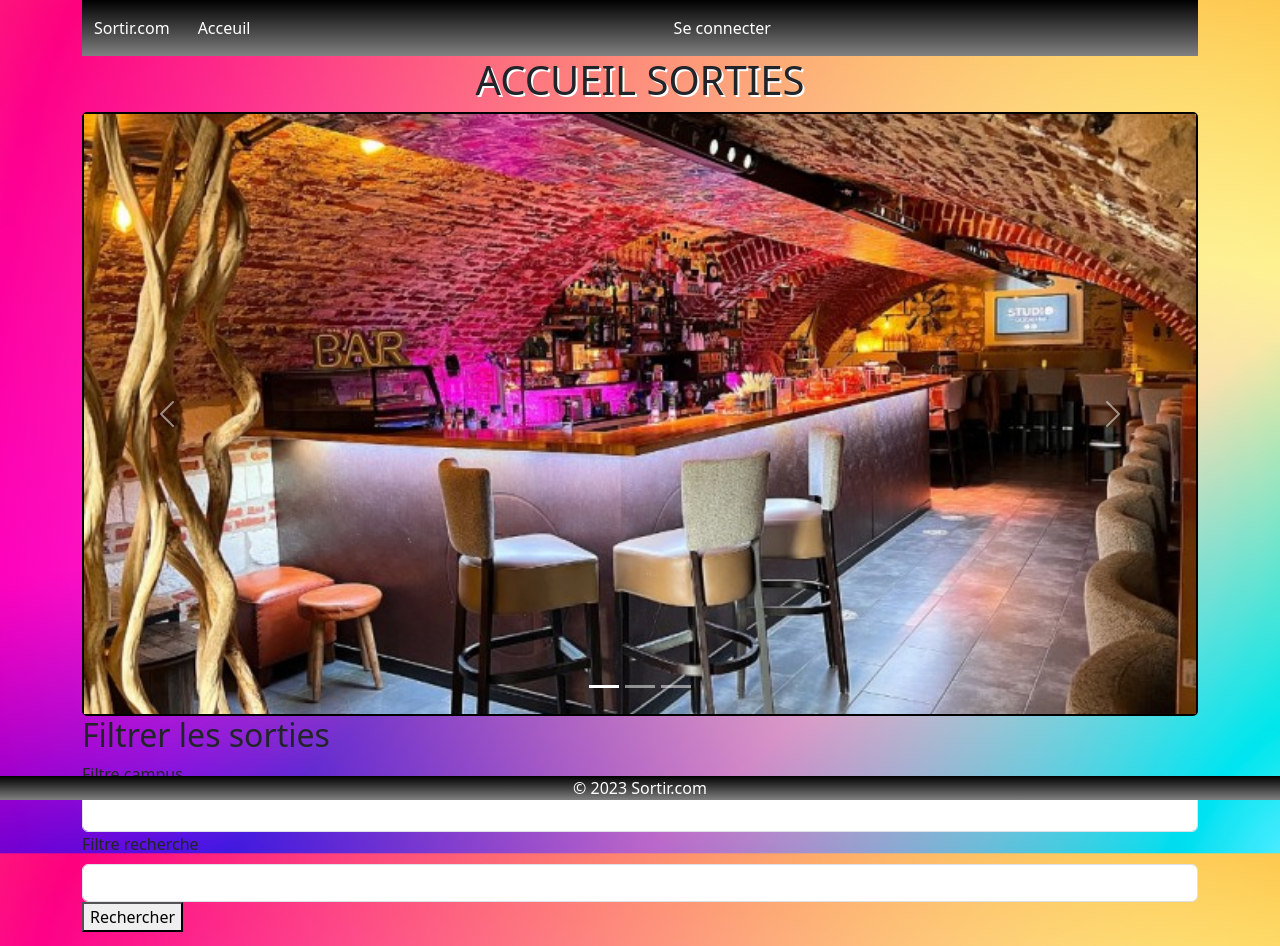
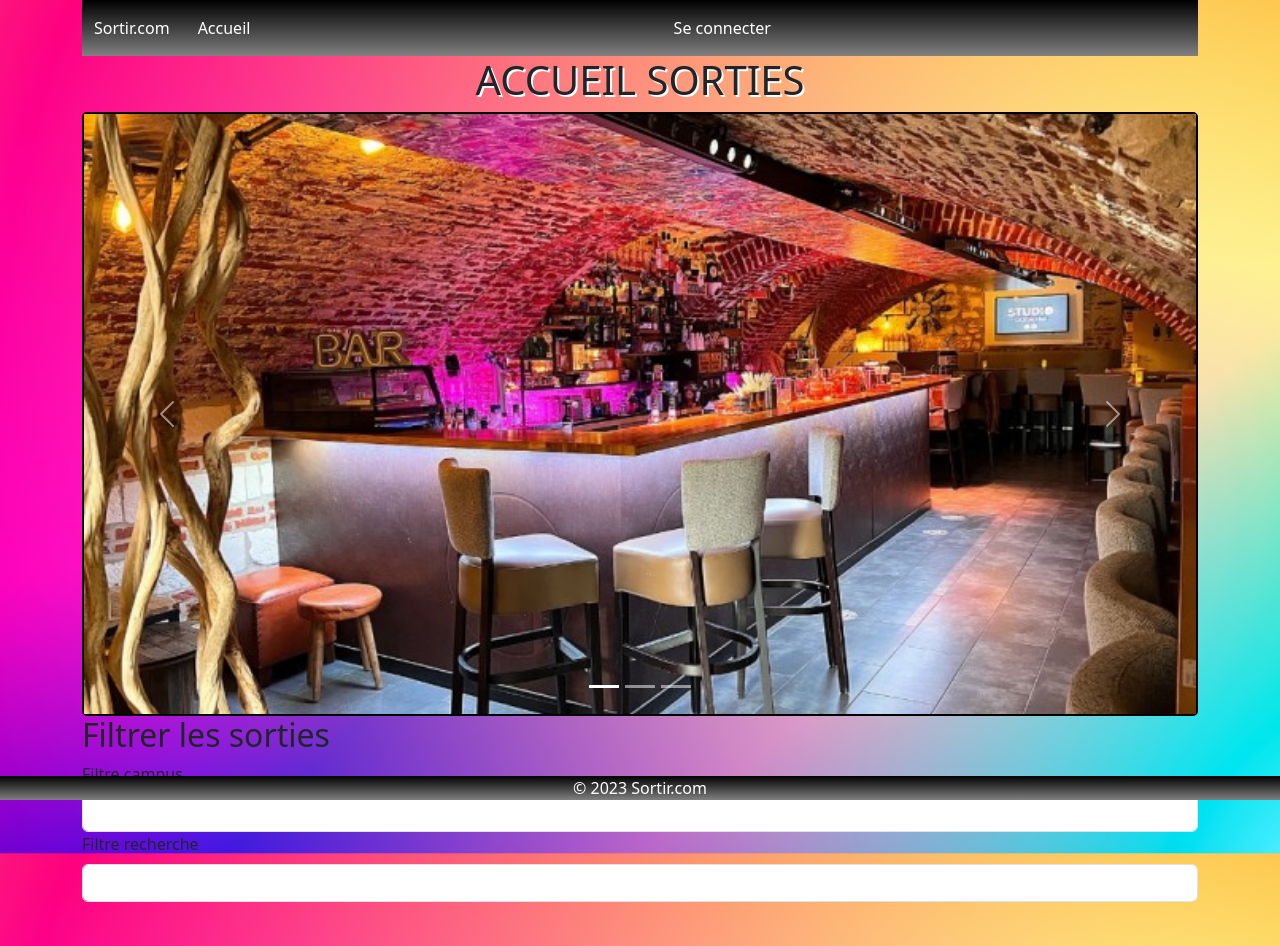
Before and after one commit to EmmanuelClolus1/ProjetSortir, a Symfony app: template templates/main/home.html.twig in a window 1280 px wide. Shown: the top 946 px of the page. Run offline with Twig, Linux system fonts and the light colour scheme; the template is opened without the code that fills it, so the values that code supplies are empty; form fields are guessed from the names that the template uses; some libraries are stand-ins or nearby versions.

Commit message:
home & nav maj

```diff
--- a/src/Repository/SortieRepository.php
+++ b/src/Repository/SortieRepository.php
@@ -40,7 +40,7 @@ class SortieRepository extends ServiceEntityRepository
                 ->setParameter('campus', $filterModel->getFiltreCampus());
         }
         if ($filterModel->getFiltreRecherche()) {
-            $recherche = $filterModel->getFiltreRecherche(); // Get the search value from the filter model
+            $recherche = $filterModel->getFiltreRecherche();
 
             $qb->andWhere('s.nom LIKE :nom')
                 ->setParameter('nom', '%' . $recherche . '%');
--- a/templates/_navbar.html.twig
+++ b/templates/_navbar.html.twig
@@ -7,7 +7,7 @@
         <div class="collapse navbar-collapse" id="navbarNavAltMarkup">
                 <ul class="navbar-nav me-auto mb-2 mb-lg-0">
                     <li class="nav-item">
-                        <a class="nav-link " aria-current="page" href="{{ path('main_home') }}">Acceuil</a>
+                        <a class="nav-link " aria-current="page" href="{{ path('main_home') }}">Accueil</a>
                     </li>
                     {% if app.user %}
                     <li class="nav-item">
--- a/templates/main/home.html.twig
+++ b/templates/main/home.html.twig
@@ -41,7 +41,7 @@
         {{ form_label(form.filtreRecherche) }}
         {{ form_widget(form.filtreRecherche) }}
     </div>
-    <button type="submit">Rechercher</button>
+
     {{ form_end(form) }}
 
     </fieldset>
```
Also changed, not shown: templates/Sortie/annuler_sortie.html.twig (added).
